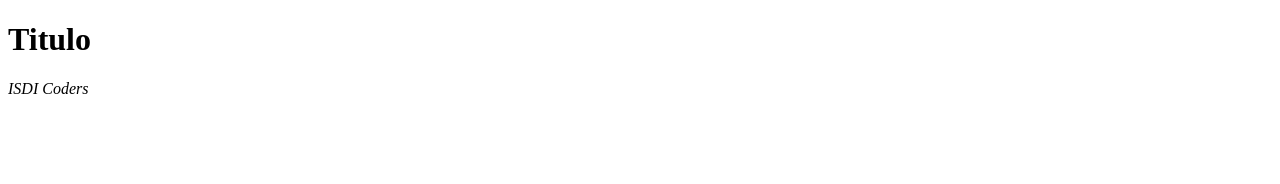
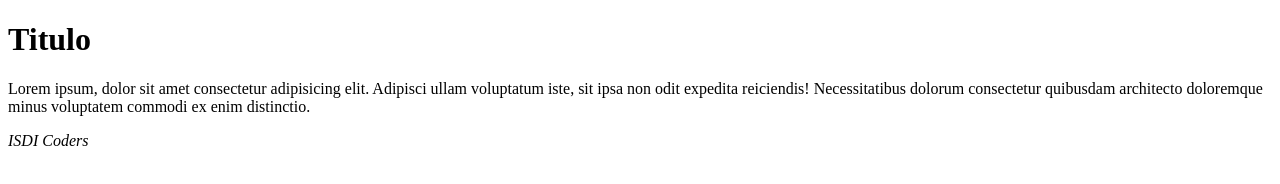
Before and after one commit to Jbar91/week1, a plain HTML site: page index.html in a window 1280 px wide. Drawn offline with Linux system fonts and the light colour scheme.

Commit message:
Add paragraph in main index

```diff
--- a/index.html
+++ b/index.html
@@ -10,6 +10,14 @@
     <header>
       <h1>Titulo</h1>
     </header>
+    <main>
+      <p>
+        Lorem ipsum, dolor sit amet consectetur adipisicing elit. Adipisci ullam
+        voluptatum iste, sit ipsa non odit expedita reiciendis! Necessitatibus
+        dolorum consectetur quibusdam architecto doloremque minus voluptatem
+        commodi ex enim distinctio.
+      </p>
+    </main>
     <footer>
       <address>ISDI Coders</address>
     </footer>
```
